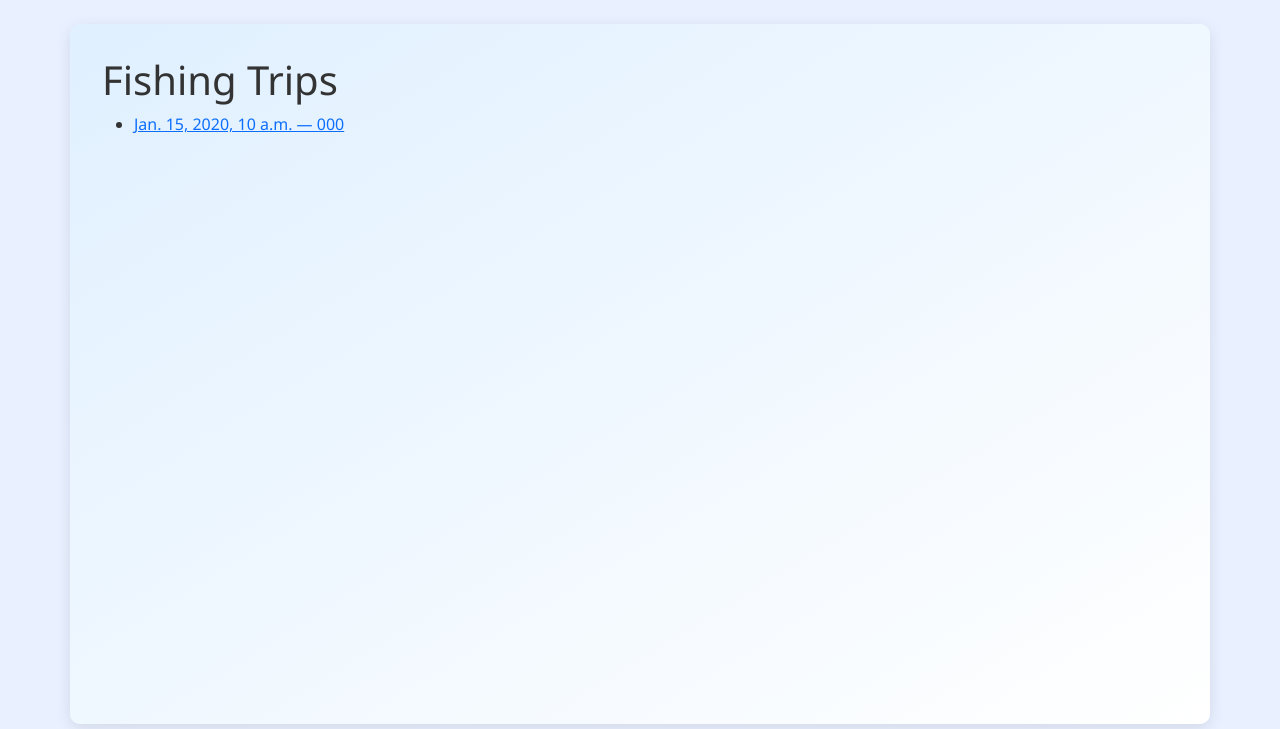
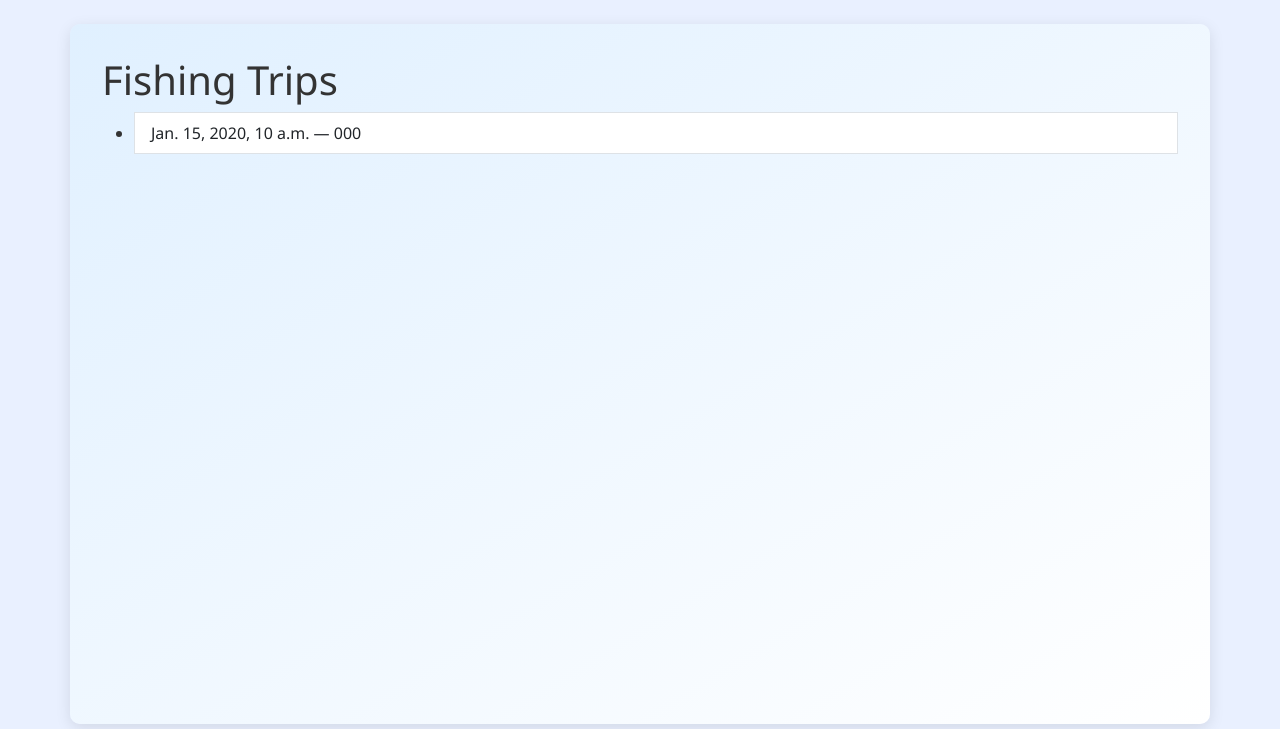
Before and after one commit to Yar00myr/register_of_fishing, a Django app: template project/api/templates/api/fishing_list.html in a window 1280 px wide. Shown: the part 71-800 px from the top of the page. Run offline with Django 3.2, Linux system fonts and the light colour scheme; the template is opened without the code that fills it: most values are stand-ins (such as "Sample title", 1, 10 or a date in 2020).

Commit message:
wrapped in a div block

```diff
--- a/project/api/templates/api/fishing_list.html
+++ b/project/api/templates/api/fishing_list.html
@@ -1,10 +1,13 @@
 {% extends "api/_base.html" %}
 {% block content %}
     <h1>Fishing Trips</h1>
+    <div class="list-group">
         <ul>
             {% for trip in trips %}
                 <li>
-        <a href="{% url 'api:fishingtrip-detail' trip.pk %}">
+                <a
+                href="{% url 'api:fishingtrip-detail' trip.pk %}"
+                class="list-group-item list-group-item-action">
                     {{ trip.date }} — {{ trip.country_code }}
                 </a>
                 </li>
@@ -12,4 +15,5 @@
                 <li>No trips yet.</li>
             {% endfor %}
         </ul>
+    </div>
 {% endblock %}
```
Lines whose indentation alone changed are shown as unchanged.
